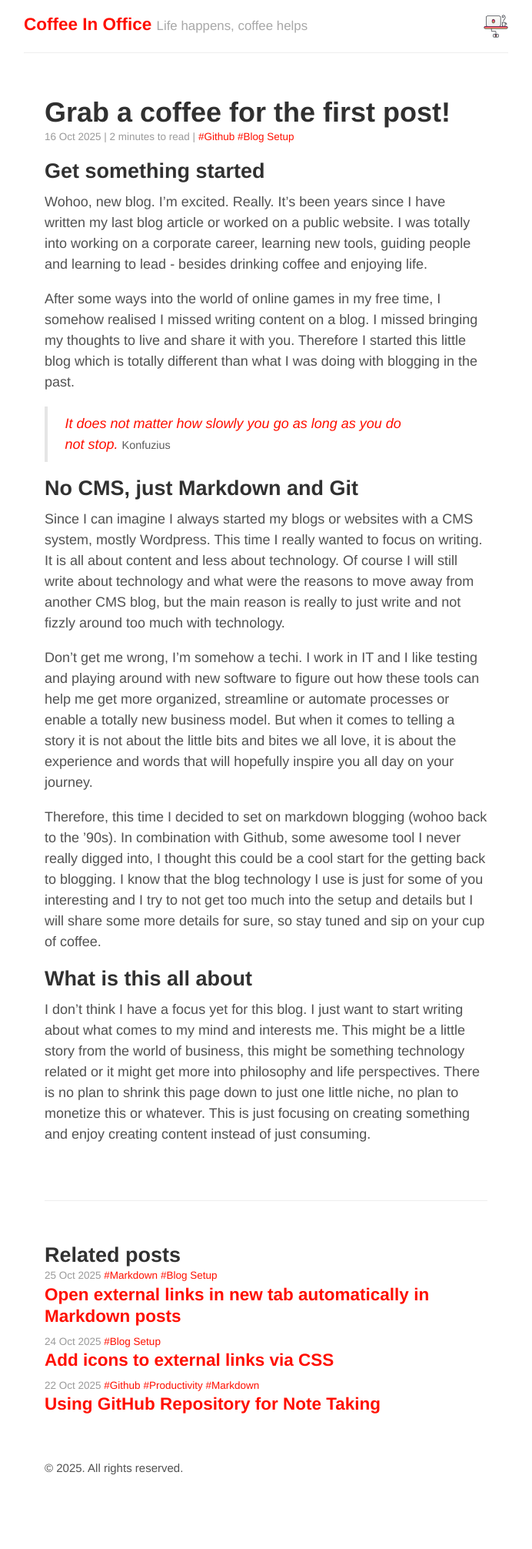
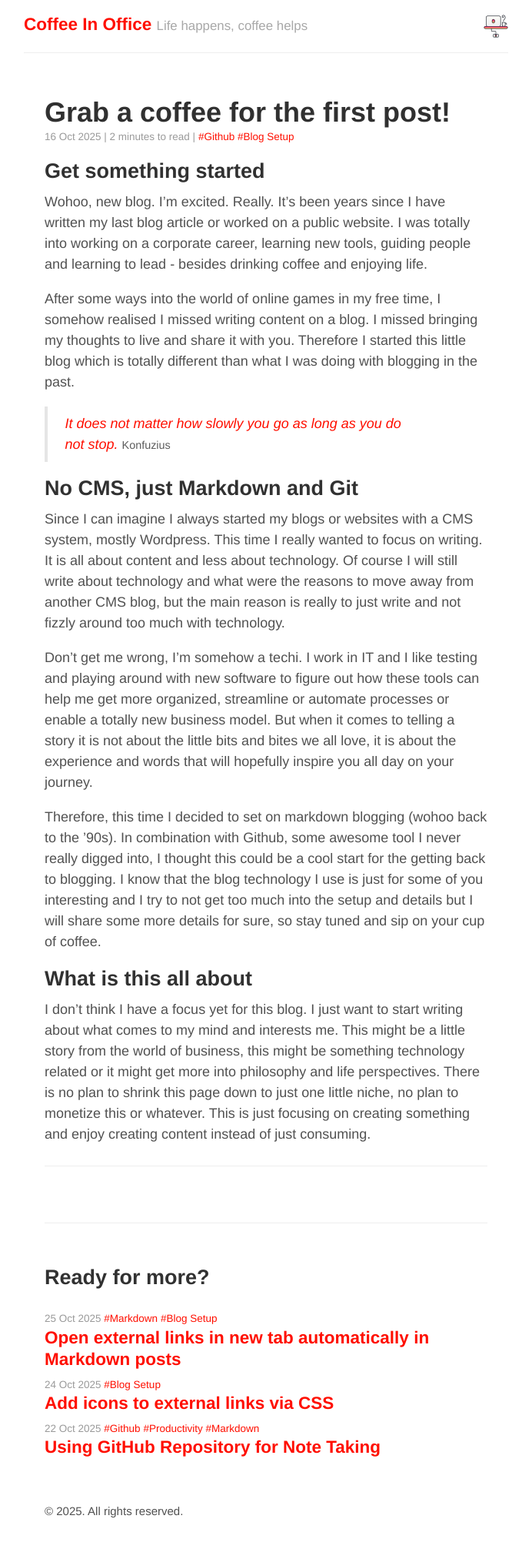
Before and after one commit to coffeeinoffice/coffeeinoffice.github.io, a Jekyll site: the page built from _posts/2025-10-16-new-setup-with-github-pages.md, in a window 1280 px wide. Shown: the whole page at 77% size, without its empty margins (294-986 px from the left). Built offline with Jekyll 4.4.1, drawn with Linux system fonts in a browser that asks for light colours; comment, search, counter and statistics services are not loaded; before the commit the page ends 1956 px from its top, so only the background shows below that; part of the change alters nothing that is shown.

Commit message:
Setup Giscus Comments

```diff
--- /dev/null
+++ b/_includes/comments.html
@@ -0,0 +1,17 @@
+<script src="https://giscus.app/client.js"
+        data-repo="coffeeinoffice/coffeeinoffice.github.io"
+        data-repo-id="R_kgDOQD6MEw"
+        data-category="Announcements"
+        data-category-id="DIC_kwDOQD6ME84CxELJ"
+        data-mapping="pathname"
+        data-strict="0"
+        data-reactions-enabled="1"
+        data-emit-metadata="0"
+        data-input-position="top"
+        data-theme="light"
+        data-lang="en"
+        data-loading="lazy"
+        crossorigin="anonymous"
+        async>
+</script>
+<noscript>Please enable JavaScript to view the comments.</noscript>
--- a/_layouts/post.html
+++ b/_layouts/post.html
@@ -6,9 +6,11 @@ layout: default
   <h1 class="post-title">{{ page.title }}</h1>
   <time datetime="{{ page.date | date_to_xmlschema }}" class="post-date">{{ page.date | date_to_string }} | {% include reading-time.html %} | {% include tags.html %}</time>
   {{ content }}
+  <hr>
+  {% include comments.html %}
 </article>
 
 <aside class="related">
-<h2>Related posts</h2>
+<h2>Ready for more?</h2>
     {% include related-posts.html page=page %}
 </aside>
--- a/_sass/_posts.scss
+++ b/_sass/_posts.scss
@@ -39,6 +39,7 @@
 .related-posts {
   padding-left: 0;
   list-style: none;
+  margin-top: 2rem;
 
   h3 {
     margin-top: 0;
```
Also changed, not shown: _config.yml (line endings or trailing spaces).
